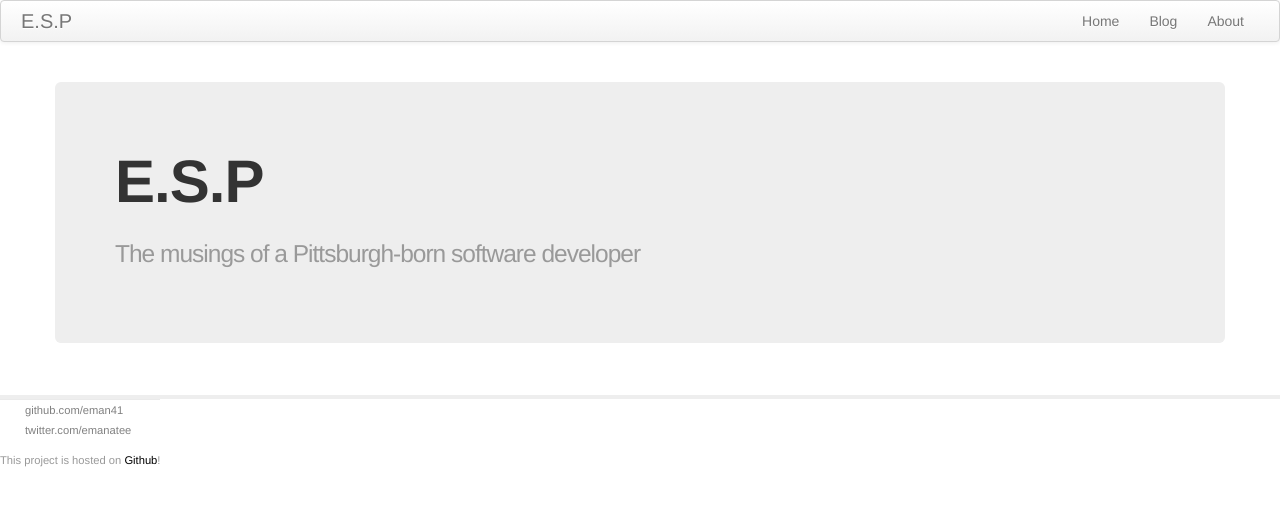
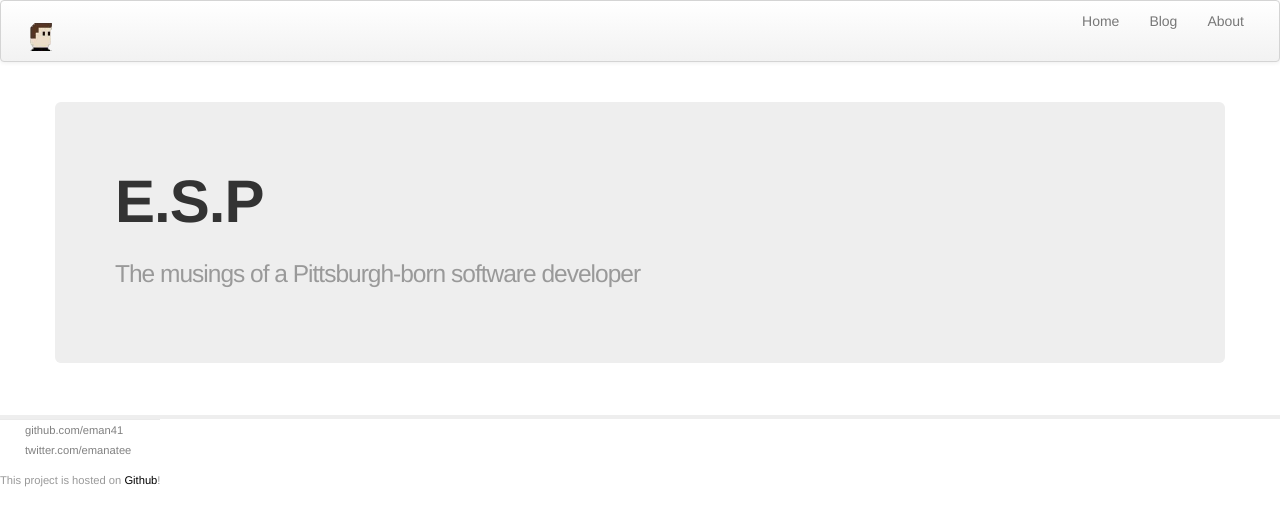
Before and after one commit to eman41/eman41.github.io, a Jekyll site: the page built from index.html, in a window 1280 px wide. Shown: the top 526 px of the page. Built offline with Jekyll 4.4.1, drawn with Linux system fonts in a browser that asks for light colours.

Commit message:
Add a brand, fully responsive layout

```diff
--- a/_layouts/default.html
+++ b/_layouts/default.html
@@ -25,7 +25,7 @@
       <div class="navbar">
         <div class="navbar-inner">
           <div class="container">
-            <a href="#" class="brand esp">{{ site.name }}</a>
+            <a href="#" class="brand esp"><img src="/img/av.png"/></a>
             <ul class="nav pull-right">
               <li><a href="/">Home</a></li>
               <li><a href="/blog">Blog</a></li>
```
Also changed, not shown: img/av.png (added), img/twitav.jpeg (added).
